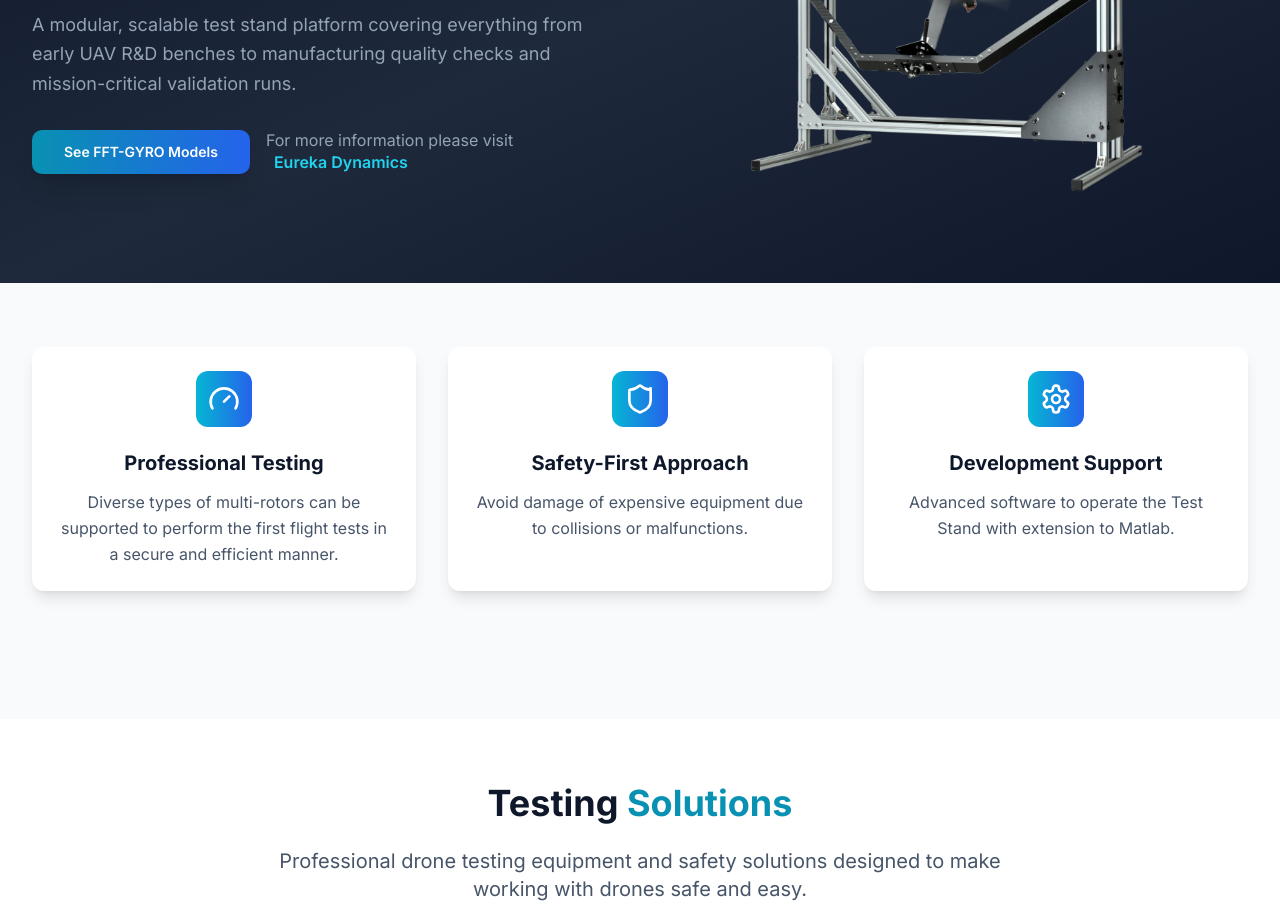
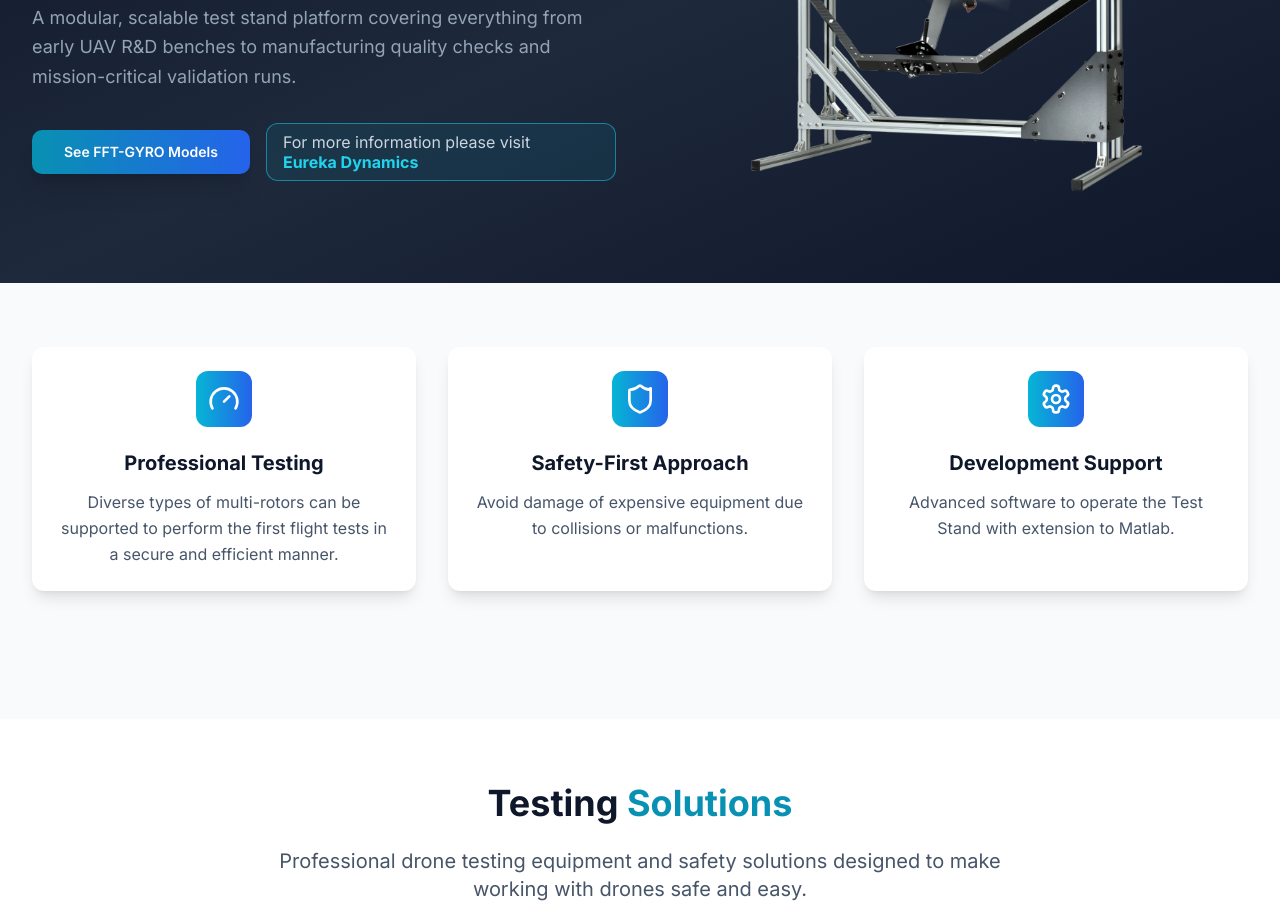
Before and after one commit to vikrambansal12/zerosum1, a plain HTML site: page zerosumtechnologies.com/collaborations/eureka-dynamics.html in a window 1280 px wide. Shown: the part 837-1757 px from the top of the page. Drawn offline with Linux system fonts and the light colour scheme; no server answers; a script that the page names is missing.

Commit message:
Put the contact line in a highlighted box on the FFT-GYRO banner
Wrapped in a bordered, rounded box with a cyan-tinted background.
Used an inline background-color since no bg-cyan-*/* opacity utility
exists in this site's purged CSS bundle (same issue hit earlier with
hover states) -- confirmed via computed styles that it now actually
renders instead of silently doing nothing.

```diff
--- a/zerosumtechnologies.com/collaborations/eureka-dynamics.html
+++ b/zerosumtechnologies.com/collaborations/eureka-dynamics.html
@@ -139,7 +139,7 @@
             <p class="text-lg text-slate-400 mb-8 leading-relaxed max-w-xl">A modular, scalable test stand platform covering everything from early UAV R&amp;D benches to manufacturing quality checks and mission-critical validation runs.</p>
             <div class="flex flex-col sm:flex-row gap-4 items-center">
               <a href="#eureka-products"><button class="inline-flex items-center justify-center whitespace-nowrap rounded-md text-sm font-medium ring-offset-background transition-colors focus-visible:outline-none focus-visible:ring-2 focus-visible:ring-ring focus-visible:ring-offset-2 disabled:pointer-events-none disabled:opacity-50 bg-primary text-primary-foreground hover:bg-primary/90 h-11 rounded-md px-8 py-4 text-lg font-semibold bg-gradient-to-r from-cyan-600 to-blue-600 hover:from-cyan-700 hover:to-blue-700 text-white border-0 shadow-xl hover:shadow-2xl transition-all duration-300 transform hover:scale-105">See FFT-GYRO Models</button></a>
-              <p class="text-slate-400 text-sm" style="font-size:16px;">For more information please visit <a href="https://eurekadynamics.com/" target="_blank" rel="noopener noreferrer" class="font-semibold text-cyan-400 bg-cyan-500/10 px-2 py-0.5 rounded hover:underline partner-contact-link">Eureka Dynamics</a></p>
+              <p class="text-slate-300 text-sm border border-cyan-400/50 rounded-lg px-4 py-2" style="font-size:16px;background-color:rgba(8,145,178,0.12);">For more information please visit <a href="https://eurekadynamics.com/" target="_blank" rel="noopener noreferrer" class="font-bold text-cyan-400 hover:underline partner-contact-link">Eureka Dynamics</a></p>
             </div>
           </div>
           <div class="relative h-96 rounded-xl overflow-hidden bg-slate-950/50" id="fft-gyro-slider">
```
